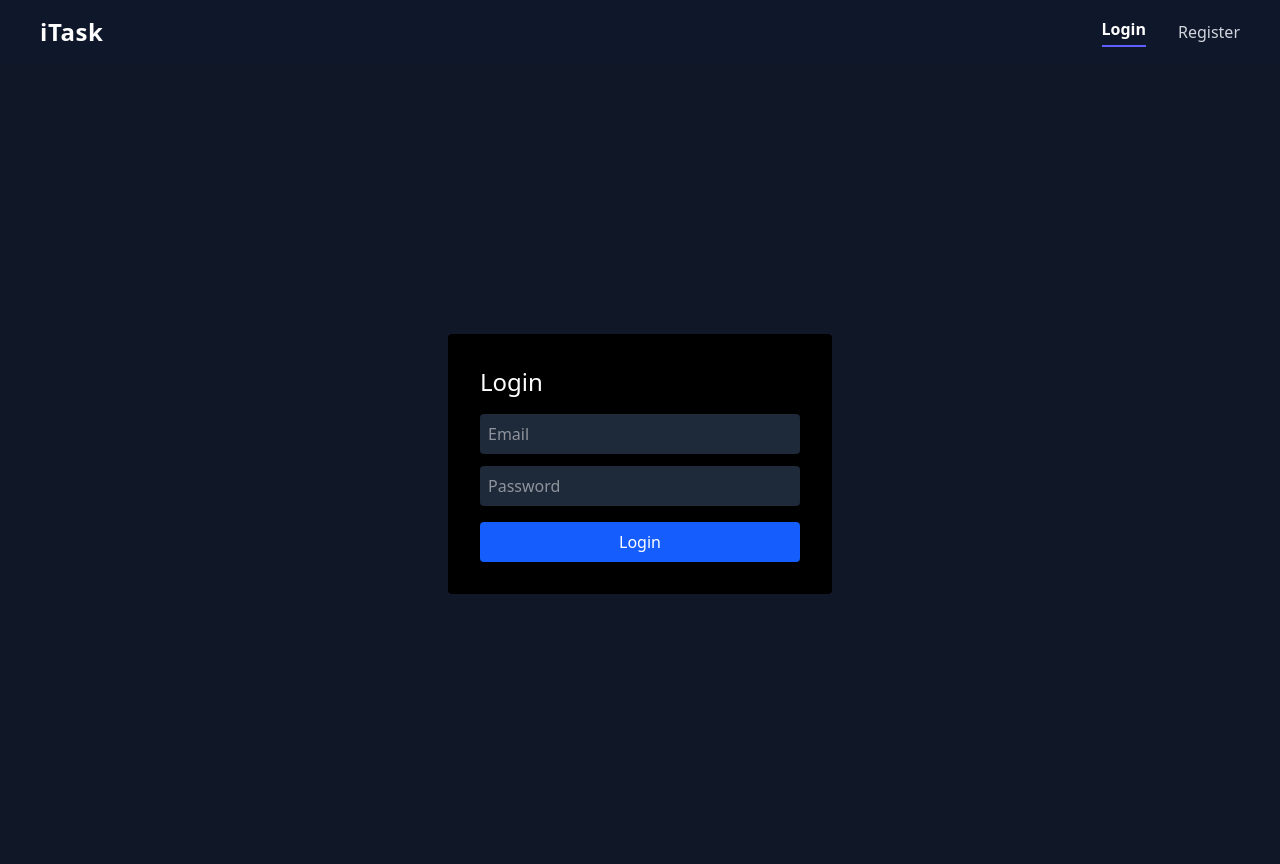
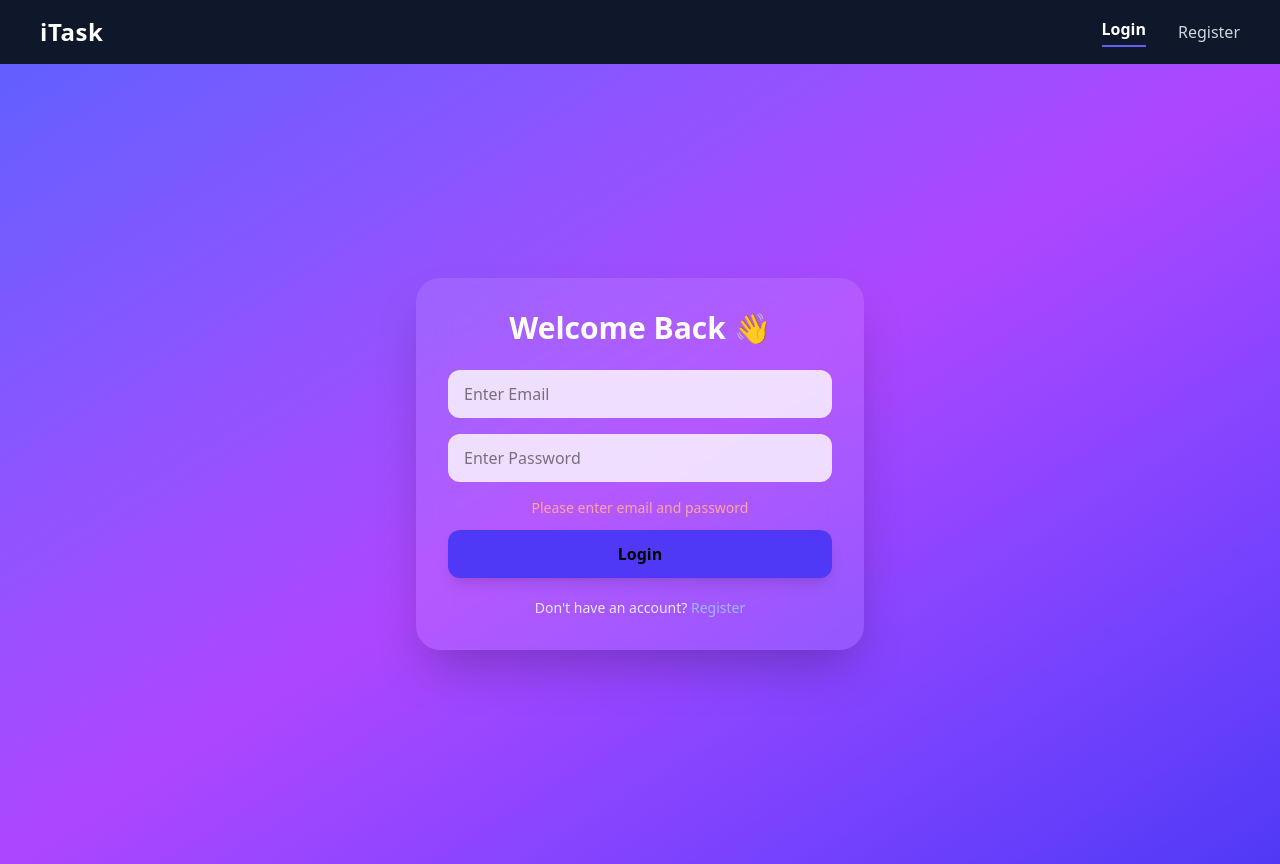
Before and after one commit to anchal-gupta-28/trip-frontend, a React (Vite) app: page /login in a window 1280 px wide. Both pictures are taken after a click on the button "Login". Built offline with nearby package versions, Linux system fonts and the light colour scheme; no server answers.

Commit message:
Improve login UI

```diff
--- a/src/pages/Login.jsx
+++ b/src/pages/Login.jsx
@@ -5,15 +5,33 @@ import { AuthContext } from "../context/AuthContext";
 const Login = () => {
 const [email, setEmail] = useState("");
 const [password, setPassword] = useState("");
+const [error, setError] = useState("");
+const [loading, setLoading] = useState(false);
+
 const { login } = useContext(AuthContext);
 const navigate = useNavigate();
 
 const handleLogin = async () => {
-    const res = await fetch("https://trip-backend-0bp1.onrender.com/api/auth/login", {
+setError("");
+
+
+// 🔹 Validation
+if (!email || !password) {
+  setError("Please enter email and password");
+  return;
+}
+
+try {
+  setLoading(true);
+
+  const res = await fetch(
+    "https://trip-backend-0bp1.onrender.com/api/auth/login",
+    {
       method: "POST",
       headers: { "Content-Type": "application/json" },
-      body: JSON.stringify({ email, password })
-    });
+      body: JSON.stringify({ email, password }),
+    }
+  );
 
   const data = await res.json();
 
@@ -21,36 +39,78 @@ const Login = () => {
     login(data.token);
     navigate("/dashboard");
   } else {
-      alert(data.message);
+    setError(data.message || "Invalid email or password");
   }
+} catch (err) {
+  setError("Server not responding. Try again.");
+} finally {
+  setLoading(false);
+}
+
+
 };
 
-  return (
-    <div className="flex justify-center items-center min-h-screen bg-gray-900">
-      <div className="bg-black p-8 rounded w-96 text-white">
-        <h2 className="text-2xl mb-4">Login</h2>
+return ( <div className="flex justify-center items-center min-h-screen bg-gradient-to-br from-indigo-500 via-purple-500 to-indigo-600 p-6">
 
+  <div className="w-full max-w-md bg-white/10 backdrop-blur-lg rounded-3xl shadow-2xl p-8">
+
+    {/* Title */}
+    <h2 className="text-3xl font-bold text-white text-center mb-6">
+      Welcome Back 👋
+    </h2>
+
+    {/* Email */}
     <input
-          className="w-full p-2 mb-3 bg-gray-800 rounded"
-          placeholder="Email"
+      type="email"
+      placeholder="Enter Email"
+      value={email}
       onChange={(e) => setEmail(e.target.value)}
+      className="w-full px-4 py-3 mb-4 rounded-xl bg-white/80 text-black focus:outline-none focus:ring-2 focus:ring-indigo-500"
     />
 
+    {/* Password */}
     <input
       type="password"
-          className="w-full p-2 mb-4 bg-gray-800 rounded"
-          placeholder="Password"
+      placeholder="Enter Password"
+      value={password}
       onChange={(e) => setPassword(e.target.value)}
+      className="w-full px-4 py-3 mb-4 rounded-xl bg-white/80 text-black focus:outline-none focus:ring-2 focus:ring-indigo-500"
     />
 
+    {/* Error */}
+    {error && (
+      <p className="text-red-300 text-sm mb-3 text-center">
+        {error}
+      </p>
+    )}
+
+    {/* Button */}
     <button
       onClick={handleLogin}
-          className="bg-blue-600 w-full py-2 rounded"
+      disabled={loading}
+      className={`w-full py-3 rounded-xl font-semibold transition duration-300 ${
+        loading
+          ? "bg-gray-400 cursor-not-allowed"
+          : "bg-indigo-600 hover:bg-indigo-700 shadow-lg"
+      }`}
     >
-          Login
+      {loading ? "Logging in..." : "Login"}
     </button>
+
+    {/* Register */}
+    <p className="text-sm text-gray-200 mt-5 text-center">
+      Don't have an account?{" "}
+      <span
+        onClick={() => navigate("/register")}
+        className="text-indigo-300 cursor-pointer hover:underline"
+      >
+        Register
+      </span>
+    </p>
+
   </div>
 </div>
+
 );
 };
 
```
Lines whose indentation alone changed are shown as unchanged.
